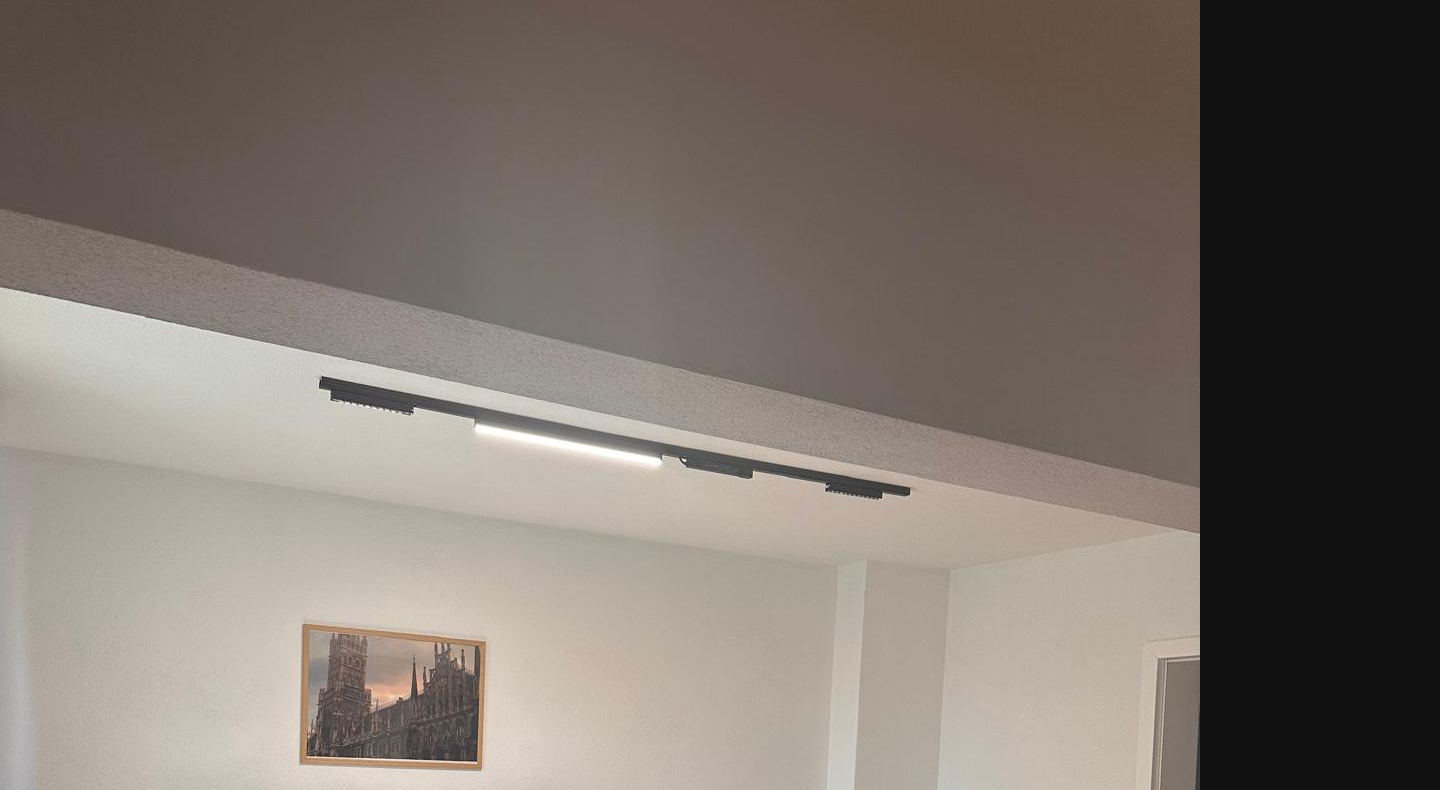
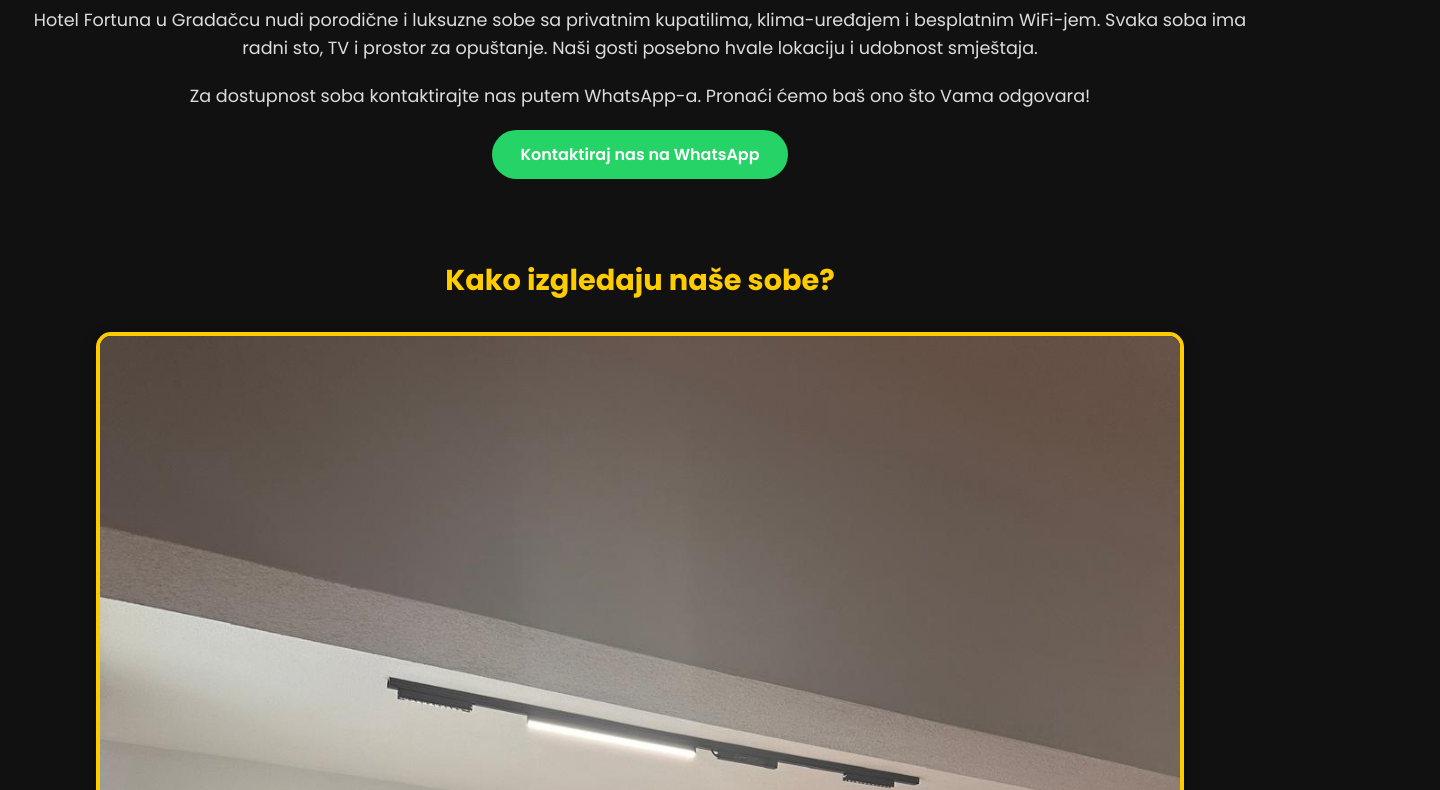
Before and after one commit to nkplus22-blip/HotelFortuna, a plain HTML site: page sobe.html in a window 1280 px wide. Shown: the part 167-957 px from the top of the page, 1440 px wide, since content can reach past the window. Drawn offline with Linux system fonts and the light colour scheme.

Commit message:
Update style.css

```diff
--- a/style.css
+++ b/style.css
@@ -138,3 +138,66 @@ body {
     margin-top: 10px;
   }
 }
+
+/* Sekcija Sobe */
+.rooms {
+  background: #111;
+  padding: 100px 20px;
+  text-align: center;
+}
+
+.rooms h2 {
+  font-size: 2.2rem;
+  margin-bottom: 20px;
+  color: #ffcc00;
+}
+
+.room-text {
+  font-size: 1.1rem;
+  margin-bottom: 20px;
+  color: #ddd;
+  line-height: 1.6;
+}
+
+.btn-whatsapp {
+  display: inline-block;
+  background: #25d366;
+  color: #fff;
+  text-decoration: none;
+  padding: 12px 28px;
+  border-radius: 25px;
+  font-weight: 600;
+  transition: background 0.3s, transform 0.3s;
+  margin-bottom: 40px;
+}
+
+.btn-whatsapp:hover {
+  background: #1eb358;
+  transform: scale(1.05);
+}
+
+.room-gallery-title {
+  margin-top: 40px;
+  font-size: 1.8rem;
+  color: #ffcc00;
+}
+
+.room-gallery {
+  display: flex;
+  flex-direction: column; /* slike jedna ispod druge */
+  gap: 25px;
+  margin-top: 30px;
+  align-items: center;
+}
+
+.room-img img {
+  width: 90%; /* ili max-width: 600px */
+  border: 4px solid #ffcc00;
+  border-radius: 15px;
+  box-shadow: 0 5px 15px rgba(0,0,0,0.4);
+  transition: transform 0.3s ease;
+}
+
+.room-img img:hover {
+  transform: scale(1.02);
+}
```
